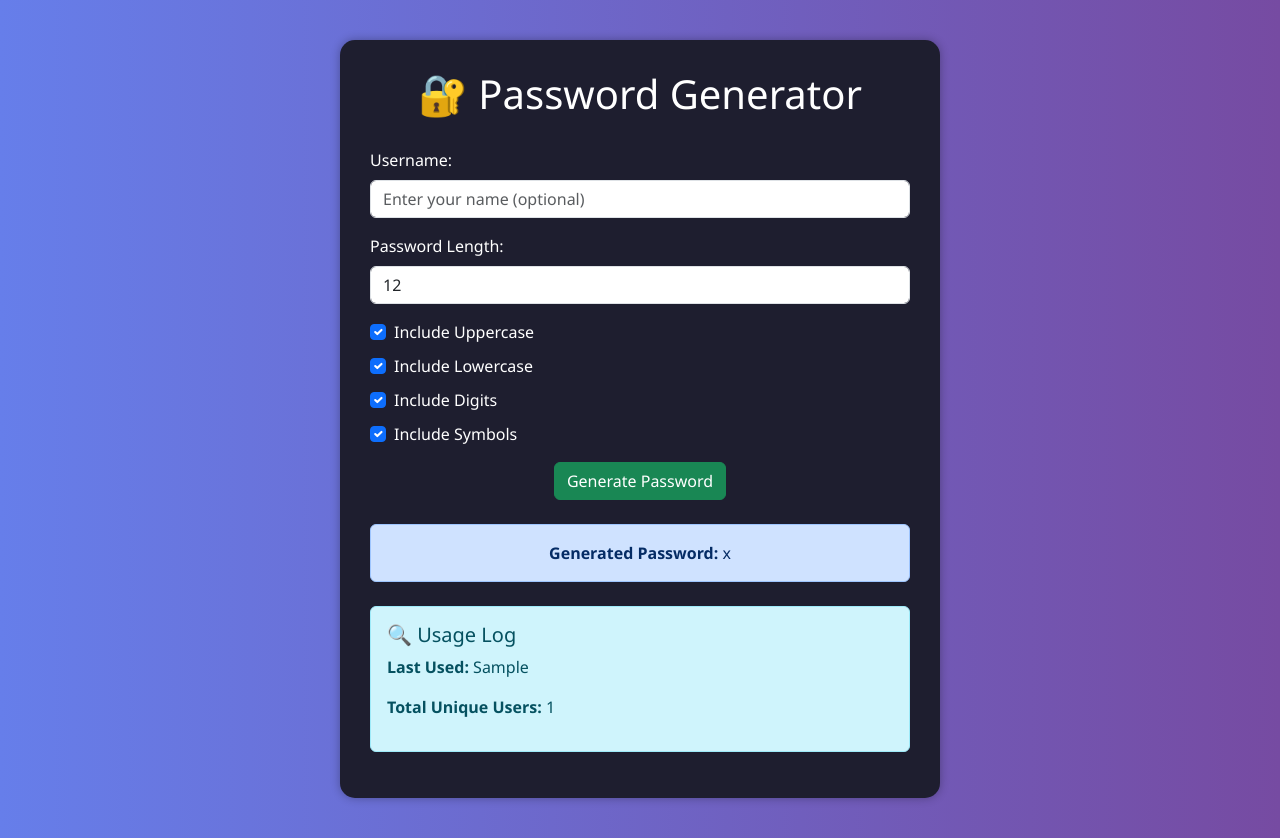
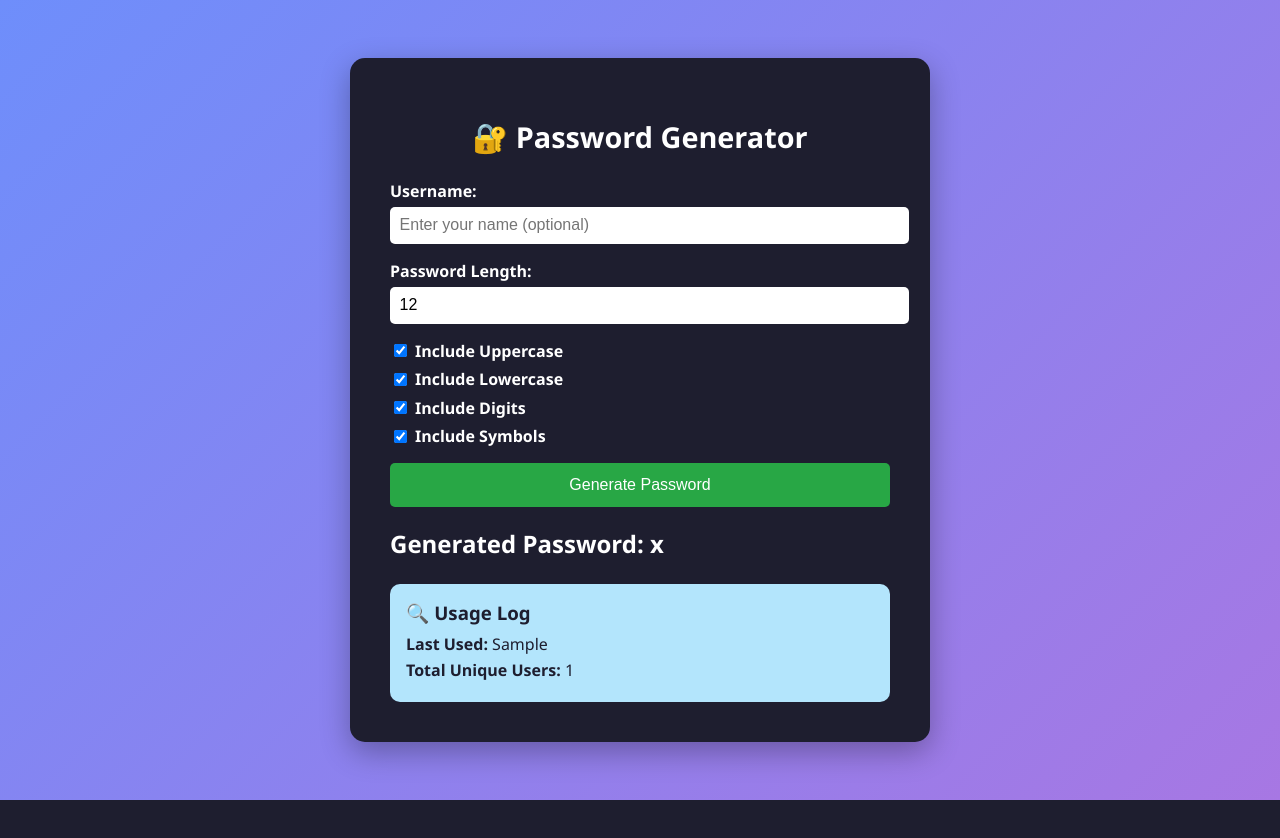
Before and after one commit to Shraddha020597/Password-Generator, a Flask app: template templates/index.html in a window 1280 px wide. After the commit the page ends 800 px from the top, so only its background shows below. Run offline with Flask 3, Linux system fonts and the light colour scheme; the template is opened without the code that fills it: most values are stand-ins (such as "Sample title", 1, 10 or a date in 2020).

Commit message:
update code

```diff
--- a/main.py
+++ b/main.py
@@ -1,4 +1,4 @@
-from flask import Flask, render_template, request, redirect
+from flask import Flask, render_template, request
 import random, string
 import datetime
 import json
@@ -8,7 +8,7 @@
 
 log_file = "usage_log.json"
 
-# Initialize log file if it doesn't exist
+# Initialize log file
 if not os.path.exists(log_file):
     with open(log_file, "w") as f:
         json.dump({"total_users": 0, "last_used": "", "users": []}, f)
@@ -56,4 +56,5 @@
     with open(log_file) as f:
         return json.load(f)
 
-app.run(host='0.0.0.0', port=81)
+if __name__ == "__main__":
+    app.run(debug=True)
--- a/templates/index.html
+++ b/templates/index.html
@@ -1,73 +1,121 @@
 <!DOCTYPE html>
-<html>
+<html lang="en">
 <head>
-  <title>🔐 Password Generator</title>
-  <link href="https://cdn.jsdelivr.net/npm/bootstrap@5.3.0/dist/css/bootstrap.min.css" rel="stylesheet">
+    <meta charset="UTF-8">
+    <title>Password Generator</title>
     <style>
         body {
-      background: linear-gradient(to right, #667eea, #764ba2);
-      color: white;
-      padding: 40px;
-      font-family: 'Segoe UI', sans-serif;
+            margin: 0;
+            padding: 0;
+            height: 100vh;
+            background: linear-gradient(135deg, #6e8efb, #a777e3);
+            display: flex;
+            justify-content: center;
+            align-items: center;
+            font-family: 'Segoe UI', Tahoma, Geneva, Verdana, sans-serif;
         }
+
         .container {
-      max-width: 600px;
-      margin: auto;
-      background: #1e1e2f;
-      padding: 30px;
+            background-color: #1e1e2f;
+            color: #fff;
+            padding: 2.5rem;
             border-radius: 15px;
-      box-shadow: 0 0 10px rgba(0,0,0,0.3);
+            box-shadow: 0 10px 30px rgba(0, 0, 0, 0.3);
+            max-width: 500px;
+            width: 100%;
         }
+
         h1 {
             text-align: center;
-      margin-bottom: 30px;
+            margin-bottom: 1.5rem;
+            font-size: 1.8rem;
         }
-    .form-check {
-      margin-bottom: 10px;
+
+        label {
+            display: block;
+            margin-bottom: 0.3rem;
+            font-weight: bold;
+        }
+
+        input[type="text"],
+        input[type="number"] {
+            width: 100%;
+            padding: 0.6rem;
+            border: none;
+            border-radius: 5px;
+            margin-bottom: 1rem;
+            font-size: 1rem;
+        }
+
+        .checkbox-group {
+            margin-bottom: 1rem;
+        }
+
+        .checkbox-group label {
+            display: flex;
+            align-items: center;
+            margin-bottom: 0.4rem;
+        }
+
+        .checkbox-group input {
+            margin-right: 0.5rem;
+        }
+
+        button {
+            width: 100%;
+            padding: 0.8rem;
+            background-color: #28a745;
+            border: none;
+            color: white;
+            font-size: 1rem;
+            border-radius: 5px;
+            cursor: pointer;
+        }
+
+        .log-box {
+            margin-top: 1.5rem;
+            background-color: #b3e5fc;
+            color: #1e1e2f;
+            padding: 1rem;
+            border-radius: 10px;
+        }
+
+        .log-box h3 {
+            margin: 0 0 0.5rem;
+        }
+
+        .log-box p {
+            margin: 0.3rem 0;
         }
     </style>
 </head>
 <body>
     <div class="container">
         <h1>🔐 Password Generator</h1>
-    <form method="POST">
-      <div class="mb-3">
-        <label class="form-label">Username:</label>
-        <input type="text" name="username" class="form-control" placeholder="Enter your name (optional)">
+
+        <form method="POST" action="/">
+            <label for="username">Username:</label>
+            <input type="text" name="username" id="username" placeholder="Enter your name (optional)">
+
+            <label for="length">Password Length:</label>
+            <input type="number" name="length" id="length" min="4" max="64" value="12">
+
+            <div class="checkbox-group">
+                <label><input type="checkbox" name="uppercase" checked> Include Uppercase</label>
+                <label><input type="checkbox" name="lowercase" checked> Include Lowercase</label>
+                <label><input type="checkbox" name="digits" checked> Include Digits</label>
+                <label><input type="checkbox" name="symbols" checked> Include Symbols</label>
             </div>
-      <div class="mb-3">
-        <label class="form-label">Password Length:</label>
-        <input type="number" name="length" class="form-control" value="12" min="4" max="64">
-      </div>
-      <div class="form-check">
-        <input type="checkbox" name="uppercase" class="form-check-input" checked>
-        <label class="form-check-label">Include Uppercase</label>
-      </div>
-      <div class="form-check">
-        <input type="checkbox" name="lowercase" class="form-check-input" checked>
-        <label class="form-check-label">Include Lowercase</label>
-      </div>
-      <div class="form-check">
-        <input type="checkbox" name="digits" class="form-check-input" checked>
-        <label class="form-check-label">Include Digits</label>
-      </div>
-      <div class="form-check">
-        <input type="checkbox" name="symbols" class="form-check-input" checked>
-        <label class="form-check-label">Include Symbols</label>
-      </div>
-      <div class="mt-3 text-center">
-        <button type="submit" class="btn btn-success">Generate Password</button>
-      </div>
+
+            <button type="submit">Generate Password</button>
         </form>
 
         {% if password %}
-      <div class="alert alert-primary mt-4 text-center">
-        <strong>Generated Password:</strong> {{ password }}
-      </div>
+            <h2>Generated Password: {{ password }}</h2>
         {% endif %}
 
-    <div class="alert alert-info mt-4">
-      <h5>🔍 Usage Log</h5>
+        <div class="log-box">
+            <h3>🔍 Usage Log</h3>
             <p><strong>Last Used:</strong> {{ log.last_used }}</p>
             <p><strong>Total Unique Users:</strong> {{ log.total_users }}</p>
         </div>
--- a/usage_log.json
+++ /dev/null
@@ -1,6 +0,0 @@
-def read_log():
-try:
-    with open('logfile.json', 'r') as f:
-        return json.load(f)
-except json.JSONDecodeError:
-    return {}
```
Lines whose indentation alone changed are shown as unchanged.
